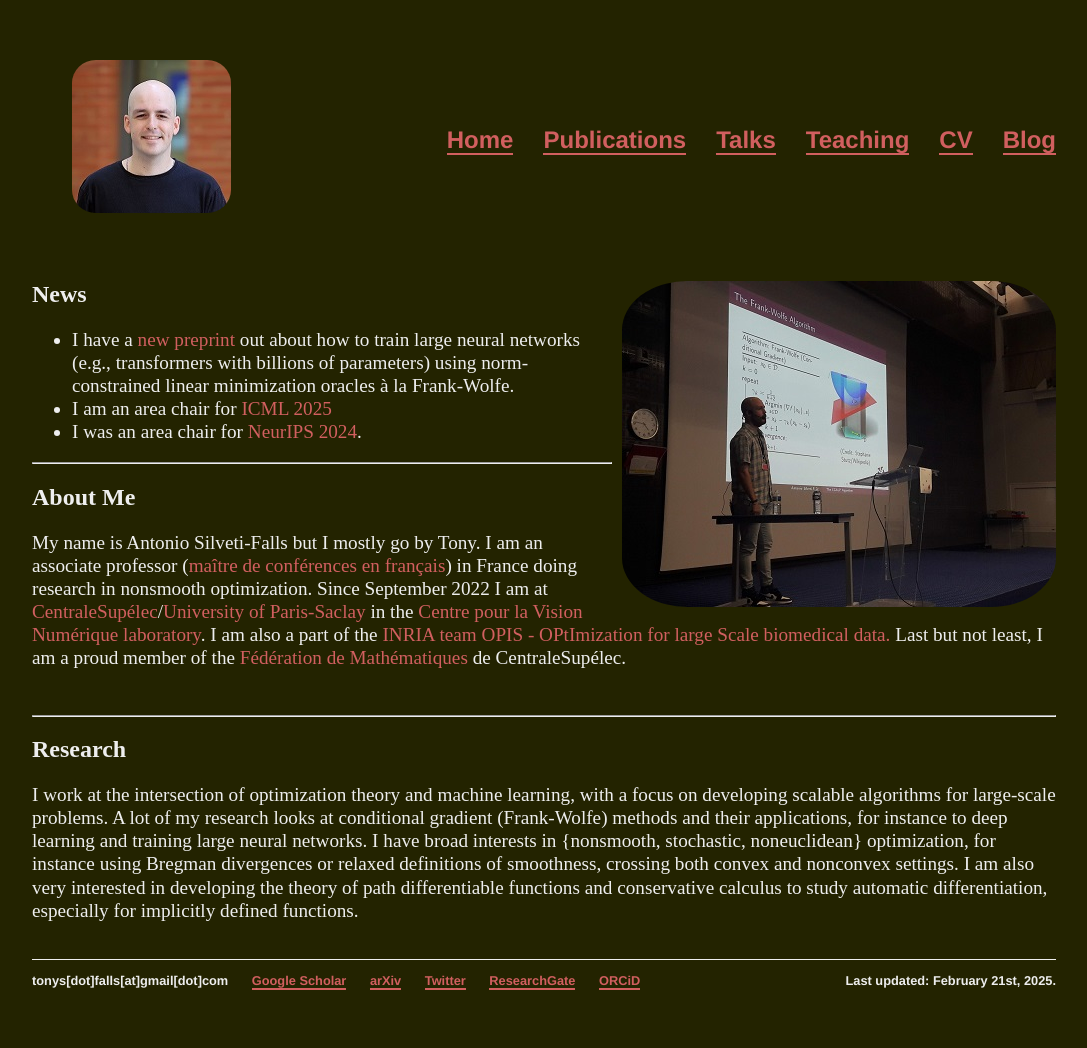
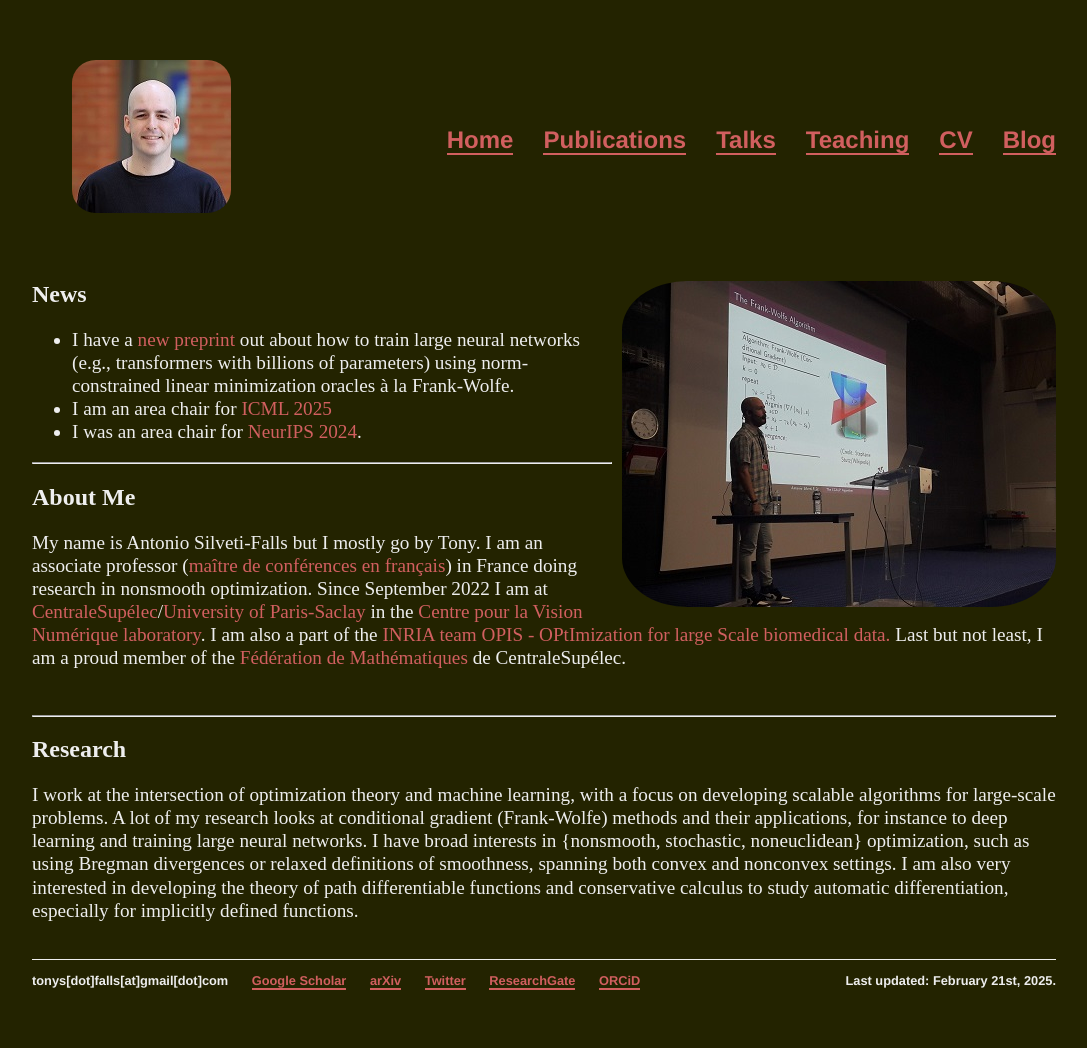
Before and after one commit to tonysf/tonysf.github.io, a Jekyll site: the page built from index.html, in a window 1280 px wide. Shown: the whole page, without its empty margins (96-1183 px from the left). Built offline with Jekyll 4.4.1, drawn with Linux system fonts in a browser that asks for light colours.

Commit message:
Update index.html

```diff
--- a/index.html
+++ b/index.html
@@ -25,4 +25,4 @@ title: Homepage of Antonio (Tony) SILVETI-FALLS
 </p><br>
 <hr>
 <h2>Research</h2>
-<p>I work at the intersection of optimization theory and machine learning, with a focus on developing scalable algorithms for large-scale problems. A lot of my research looks at conditional gradient (Frank-Wolfe) methods and their applications, for instance to deep learning and training large neural networks. I have broad interests in {nonsmooth, stochastic, noneuclidean} optimization, for instance using Bregman divergences or relaxed definitions of smoothness, crossing both convex and nonconvex settings. I am also very interested in developing the theory of path differentiable functions and conservative calculus to study automatic differentiation, especially for implicitly defined functions.</p>
+<p>I work at the intersection of optimization theory and machine learning, with a focus on developing scalable algorithms for large-scale problems. A lot of my research looks at conditional gradient (Frank-Wolfe) methods and their applications, for instance to deep learning and training large neural networks. I have broad interests in {nonsmooth, stochastic, noneuclidean} optimization, such as using Bregman divergences or relaxed definitions of smoothness, spanning both convex and nonconvex settings. I am also very interested in developing the theory of path differentiable functions and conservative calculus to study automatic differentiation, especially for implicitly defined functions.</p>
```
